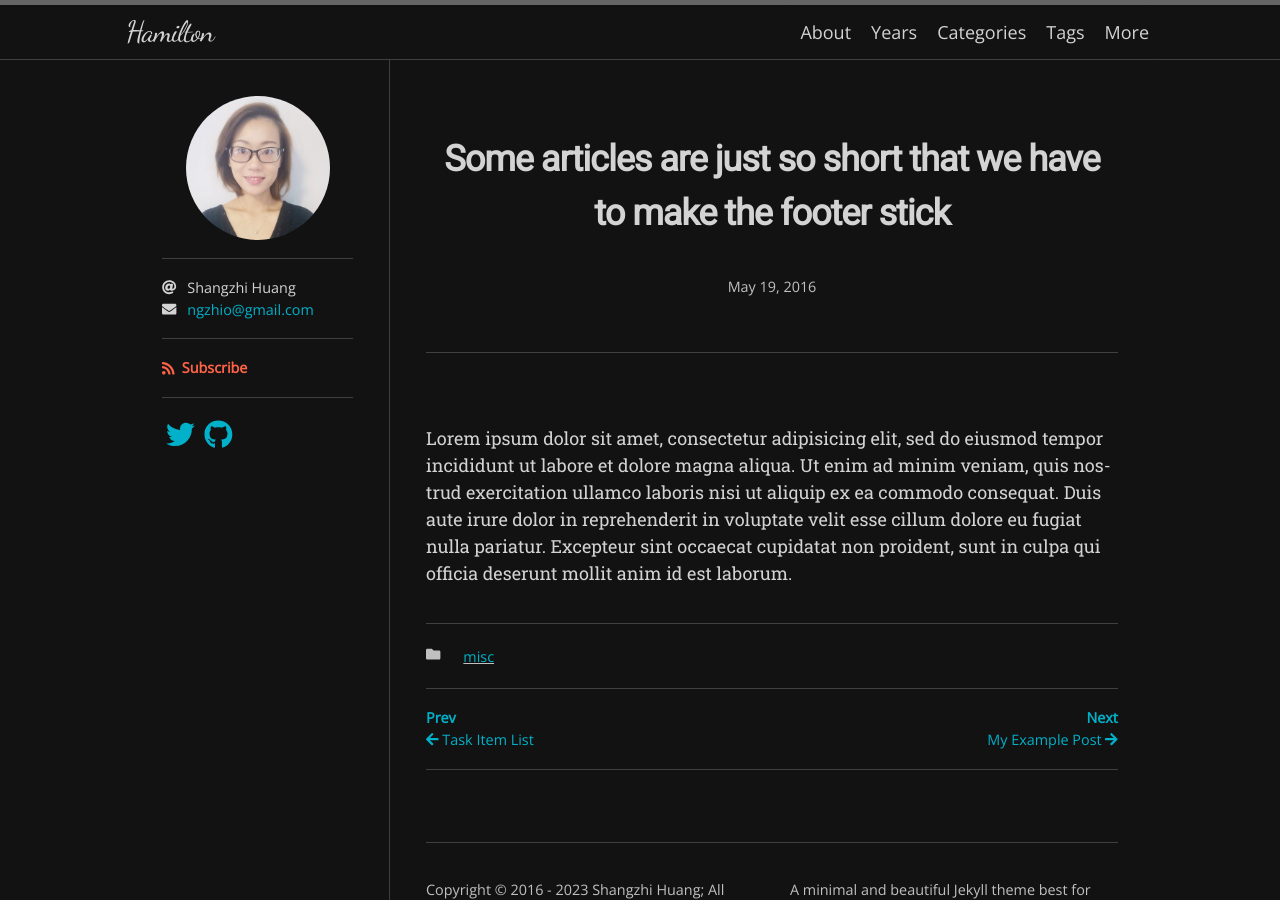
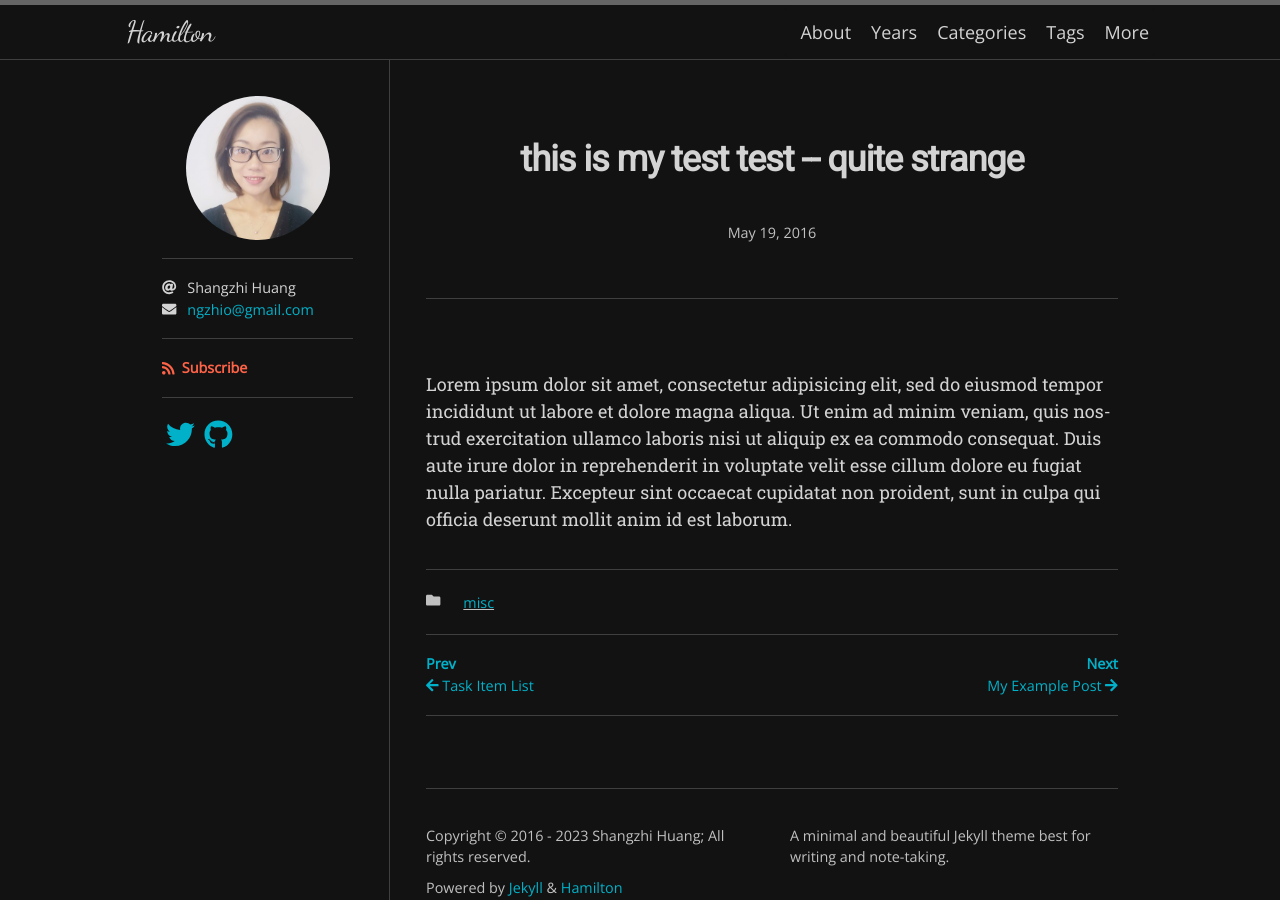
Before and after one commit to summer072591/summer072591.github.io, a Jekyll site: the page built from _posts/2016-05-19-super-short-article.md, in a window 1280 px wide. Built offline with Jekyll 4.4.1, drawn with Linux system fonts in a browser that asks for light colours; nearby versions of some CDN libraries; some web fonts are replaced.

Commit message:
Update 2016-05-19-super-short-article.md

```diff
--- a/_posts/2016-05-19-super-short-article.md
+++ b/_posts/2016-05-19-super-short-article.md
@@ -1,6 +1,6 @@
 ---
 layout: post
-title: "Some articles are just so short that we have to make the footer stick"
+title: "this is my test test -- quite strange"
 categories: misc
 ---
 
```
